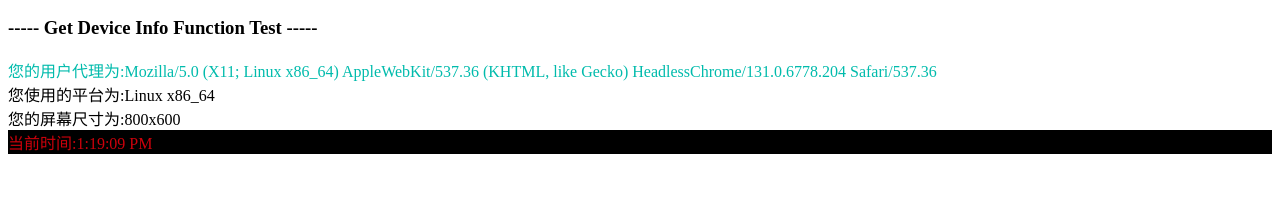
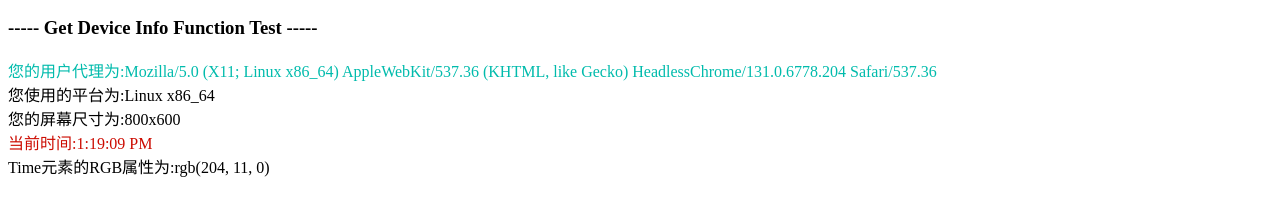
Before and after one commit to EtHShAwN/X-Ray, a plain HTML site: page index.htm in a window 1280 px wide. Shown: the part 113-328 px from the top of the page. Drawn offline with Linux system fonts and the light colour scheme.

Commit message:
Add files via upload

```diff
--- a/index.htm
+++ b/index.htm
@@ -7,7 +7,7 @@
 		<script type="text/javascript" src="src/X-Basic.js"></script>
 		<script>
 			// 之后放到action.js里
-			Create_Element('head','title','X-Ray Framework');
+			Create_Element('head','title','X-Ray Framework X-Ray.JS👾');
 			Create_Element('body','h1','侬好 | こんにちは | 안녕하세요 | Hi');
 			let version = Get_Version();
 			Create_Element('body','h2',`当前的X-Ray版本:${version[0]}(${version[1]})`);
@@ -20,14 +20,17 @@
 			let d = new Date();
     		let t = d.toLocaleTimeString();
     		time = Create_Element('body','div','当前时间:'+t);
+    		time.style.color = '#CC0B00';
 			time_attr = Attribute(time,'id','time');
 			function Time() {
 				let d = new Date();
 				let t = d.toLocaleTimeString();
 				text = document.getElementById('time');
+				text.style.color = '#CC0B00';
 				text.innerHTML="当前时间:"+t;
 			}
 			window.setInterval(Time,1000);
+			Create_Element('body','div',`Time元素的RGB属性为:${Get_Style(time).color}`);
 
 		</script>
 	</body>
--- a/src/X-Basic.js
+++ b/src/X-Basic.js
@@ -11,7 +11,7 @@
 		This File is Used to Create
 		Basic HTML & DOM
 	-------------------------------------
-	Last Modify: 2022/9/21-20:35
+	Last Modify: 2022/9/22-22:35
 	-------------------------------------
 	Author: Ethan Shen
 	-------------------------------------
@@ -22,9 +22,11 @@
 	======================
 */
 
+// Use Stirct Mode
 "use strict";
 
 let Get_Version = () =>{
+	// Version Information Function
 	const Version = ["0.0.0.01_dev_Alpha","Build 04"];
 	return Version;
 }
@@ -51,10 +53,13 @@ function Attribute(Object,Selector,Name){
 	return Attr;
 }
 
-function Set_StyleSheet(Object){
-	//This Functions is not done yet!
-	let style = Object.style;
-	//List all the functions in the console
-	console.log(style.dir());
+function Get_Style(Element){
+	let style = Element.style;
 	return style;
 }
+
+let CCSS = 'border-top-right-radius:10px;border-bottom-right-radius:10px;'+
+	'border:solid 1px #000000;'+
+	'background-image:linear-gradient(to right ,#FA709A, #330867);'+
+	'color:#FDECA6;';
+console.log(`%c 👾X-Ray.JS Version:${Get_Version()[0]}[${Get_Version()[1]}]  `,CCSS);
--- a/style.css
+++ b/style.css
@@ -1,7 +1,3 @@
 #UA{
 	color: #00BBAC;
 }
-#time{
-	color: #CC000B;
-	background: #000000;
-}
```
